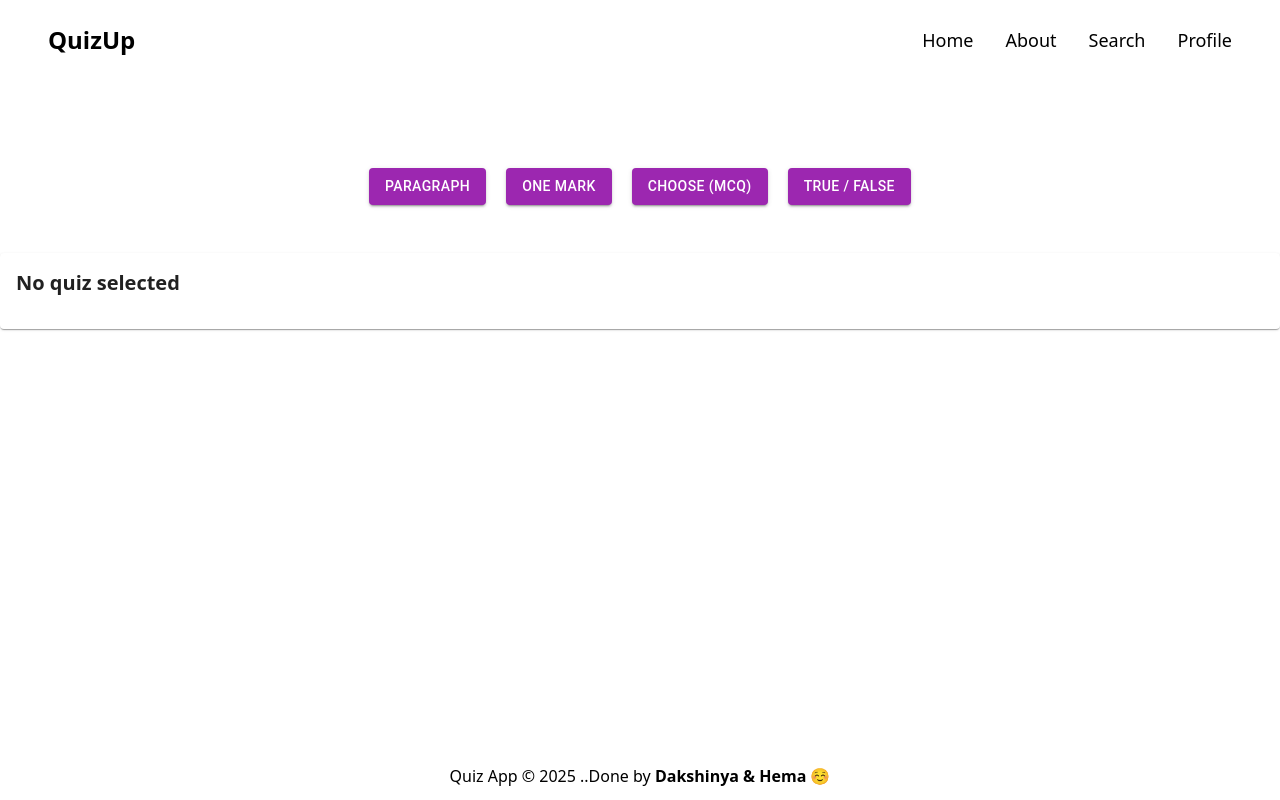
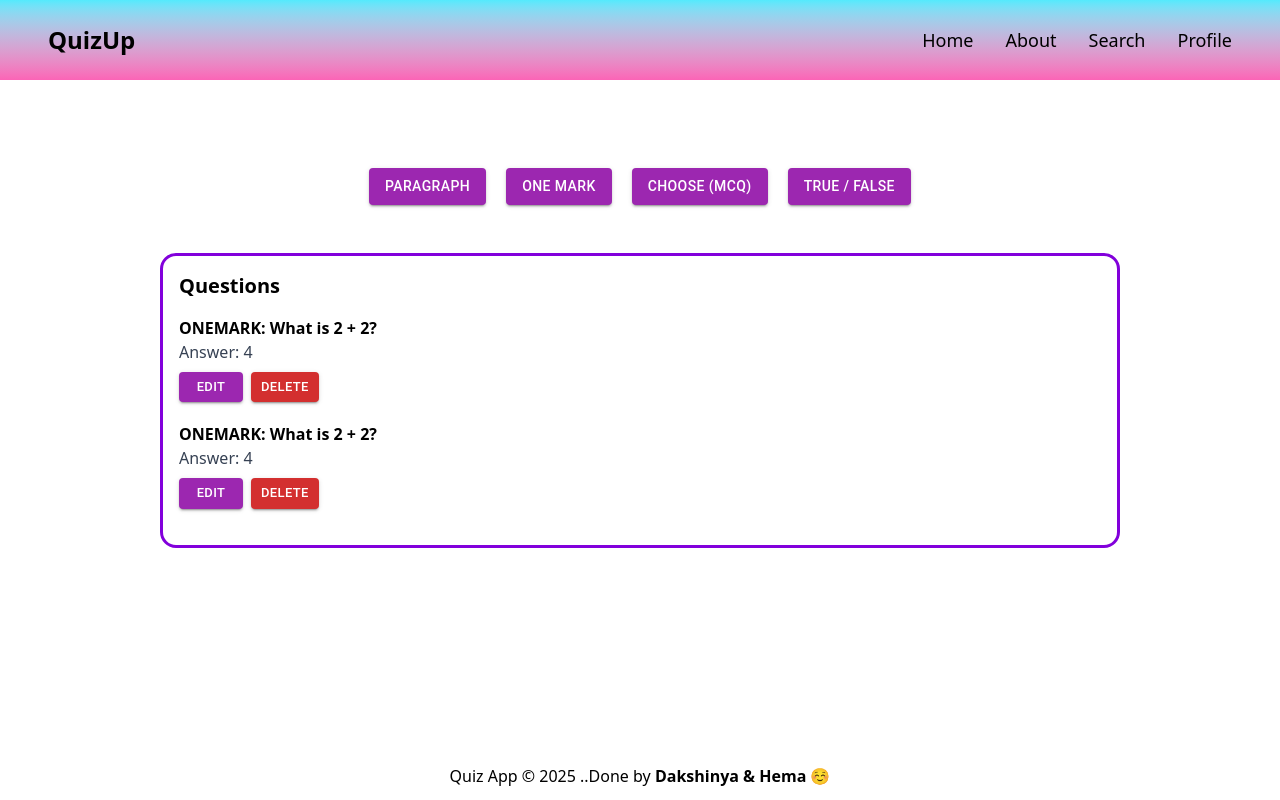
Before and after one commit to Dakshhinya/QuizApp, a React (Vite) app in the folder frontend/: page /teacher-dashboard/add-questions in a window 1280 px wide. Built offline with nearby package versions, Linux system fonts and the light colour scheme.

Commit message:
Hema|Done with the Questionlist UI things

```diff
--- a/frontend/src/App.jsx
+++ b/frontend/src/App.jsx
@@ -6,6 +6,7 @@ import StudentDashboard from "./pages/StudentDashboard";
 import TeacherDashboard from "./pages/TeacherDashboard";
 import Layout from './component/Layout';
 import AddQuestions from './pages/AddQuestions';
+import QuestionList from './component/QuestionList';
 
 function App() {
   return (
@@ -24,6 +25,8 @@ function App() {
       </Routes>
 
     </BrowserRouter>
+
+
     </>
   );
 }
--- a/frontend/src/component/QuestionList.jsx
+++ b/frontend/src/component/QuestionList.jsx
@@ -1,62 +1,76 @@
-import { useSelector } from "react-redux";
-import { Card } from "@mui/material";
+import React, { useState } from "react";
+import { Card, Button, TextField, Dialog, DialogActions,
+
+  DialogTitle } from "@mui/material";
 
 function QuestionList() {
+  const [questions, setQuestions] = useState([
+    { id: 1, question_type: "oneMark", questionText: "What is 2 + 2?", answer: "4" },
+      { id: 1, question_type: "oneMark", questionText: "What is 2 + 2?", answer: "4" }
+  ]);
 
-  const { quizzes, activeQuizId } = useSelector((state) => state.questions);
+  const [openEdit, setOpenEdit] = useState(false);
+  const [editingQuestion, setEditingQuestion] = useState(null);
+
+  const handleDelete = (id) => {
+    setQuestions(questions.filter(q => q.id !== id));
+  };
+
+  const handleOpenEdit = (q) => {
+    setEditingQuestion({ ...q });
+    setOpenEdit(true);
+  };
+
+  const handleCloseEdit = () => {
+    setEditingQuestion(null);
+    setOpenEdit(false);
+  };
+
+  const handleSaveEdit = () => {
+    setQuestions(questions.map(q => q.id === editingQuestion.id ? editingQuestion : q));
+    handleCloseEdit();
+  };
+
+  if (!questions.length) return <Card className="mt-6 p-4 w-full"><h2>No Questions Yet</h2></Card>;
+
+  return (
+    <div className="mt-6 p-4 w-3/4 border-3 rounded-2xl border-purple-700">
+      <h2 className="text-xl font-bold mb-4">Questions</h2>
+      {questions.map(q => (
+        <div key={q.id} className="mb-3 pb-2 ">
+          <p className="font-semibold">{q.question_type.toUpperCase()}: {q.questionText}</p>
+          <p className="text-gray-700">Answer: {q.answer}</p>
+
+          <div className="mt-2 flex gap-2">
+            <Button variant="contained" size="small" color="secondary" onClick={() => handleOpenEdit(q)}>Edit</Button>
+            <Button variant="contained" color="error" size="small" onClick={() => handleDelete(q.id)}>Delete</Button>
+          </div>
+        </div>
+      ))}
 
 
-  const activeQuiz = quizzes.find((q) => q.id === activeQuizId);
-
-
-  if (!activeQuiz) {
-    return (
-      <Card className="mt-6 p-4 w-full">
-        <h2 className="text-xl font-bold mb-4">No quiz selected</h2>
-      </Card>
-    );
-  }
-
-
-  if (!activeQuiz.questions.length) {
-    return (
-      <Card className="mt-6 p-4 w-full">
-        <h2 className="text-xl font-bold mb-4">
-          {activeQuiz.name} - No Questions Yet
-        </h2>
-      </Card>
-    );
-  }
-
-
-  return (
-    <Card className="mt-6 p-4 w-full">
-      <h2 className="text-xl font-bold mb-4">
-        {activeQuiz.name} - Saved Questions
-      </h2>
-      {activeQuiz.questions.map((q, index) => (
-        <div key={index} className="mb-3 pb-2 border-b">
-          <p className="font-semibold">
-            {q.type.toUpperCase()}: {q.question}
-          </p>
-
-          {q.type === "choose" ? (
-            <ul className="ml-4 list-disc">
-              {q.options.map((opt, i) => (
-                <li
-                  key={i}
-                  className={opt.isCorrect ? "font-bold text-green-600" : ""}
-                >
-                  {opt.text} {opt.isCorrect ? "(Correct)" : ""}
-                </li>
-              ))}
-            </ul>
-          ) : (
-            <p className="text-gray-700">Answer: {q.answer}</p>
-          )}
+      <Dialog open={openEdit} onClose={handleCloseEdit} maxWidth="sm" fullWidth>
+        <DialogTitle >Edit Question</DialogTitle>
+        <div className="flex flex-col gap-5 p-5">
+          <TextField
+            label="Question"
+            value={editingQuestion?.questionText || ""}
+            onChange={(e) => setEditingQuestion({ ...editingQuestion, questionText: e.target.value })}
+            fullWidth
+          />
+          <TextField
+            label="Answer"
+            value={editingQuestion?.answer || ""}
+            onChange={(e) => setEditingQuestion({ ...editingQuestion, answer: e.target.value })}
+            fullWidth
+          />
         </div>
-      ))}
-    </Card>
+        <DialogActions>
+          <Button onClick={handleCloseEdit} variant="contained" color="secondary">Cancel</Button>
+          <Button onClick={handleSaveEdit} variant="contained" color="secondary">Save</Button>
+        </DialogActions>
+      </Dialog>
+    </div>
   );
 }
 
--- a/frontend/src/component/templateModule/Navbar.jsx
+++ b/frontend/src/component/templateModule/Navbar.jsx
@@ -1,6 +1,6 @@
 export default function Navbar() {
   return (
-    <nav className="w-screen h-20 flex items-center justify-between px-12 ">
+    <nav className="w-screen h-20 flex items-center justify-between px-12 bg-gradient-to-b from-cyan-300 to-pink-400  ">
 
       <p className="font-bold text-2xl">QuizUp</p>
 
--- a/frontend/src/component/templateModule/ParaTemplate.jsx
+++ b/frontend/src/component/templateModule/ParaTemplate.jsx
@@ -9,26 +9,27 @@ import { addQuestion } from "../../store/questionsSlice";
 function ParaTemplate() {
   const [paraAnswer, setparaAnswer] = useState("");
     const [ParaQuestionText, setParaQuestionText] = useState("");
-    const dispatch=useDispatch();
+     const quizId = localStorage.getItem("quizId");
 
-
-    const handleSave=()=>{
-      dispatch(addQuestion(
-        {
-          type:"paragraph",
-          question:ParaQuestionText,
-          answer:paraAnswer,
-        }
-      ));
+     const handleSave = async () => {
+       try {
+         const ParagraphQuestion = await axios.post(
+           "http://localhost:3000/api/auth/questions/create",
+           { quizId, type: "paragraph", question: ParaQuestionText, answer: paraAnswer }
+         );
+         console.log(ParagraphQuestion);
+         alert("Paragraph question added");
          setParaQuestionText("");
          setparaAnswer("");
+       } catch (err) {
+         console.log(err, "Failed to save the paragraph question");
        }
+     };
 
-    const  handleCancel=()=>{
+     const handleCancel = () => {
        setParaQuestionText("");
        setparaAnswer("");
      };
-
 
   return (
     <Card className="flex flex-col justify-center items-center mt-5 p-4">
--- a/frontend/src/pages/StudentDashboard.jsx
+++ b/frontend/src/pages/StudentDashboard.jsx
@@ -3,7 +3,7 @@
 function StudentDashboard(){
 
     return (
-        <div className="flex flex-col min-h-screen">
+        <div className="flex flex-col min-h-screen ">
             {/* <div><Navbar title="QuizApp" subtitle="padida parama"/></div> */}
             <div className="flex-grow"></div>
             {/* <div> <Footer/></div> */}
--- a/frontend/src/pages/TeacherDashboard.jsx
+++ b/frontend/src/pages/TeacherDashboard.jsx
@@ -5,7 +5,7 @@ import AddQuestions from "./AddQuestions";
 function TeacherDashboard(){
 
     return (
-        <div className="flex flex-col min-h-screen">
+        <div className="flex flex-col min-h-screen bg-gradient-to-b from-cyan-300 to-pink-400 ">
 
             <div className="flex flex-col flex-grow"><CreateQuizButton/></div>
 
```
Lines whose indentation alone changed are shown as unchanged.
